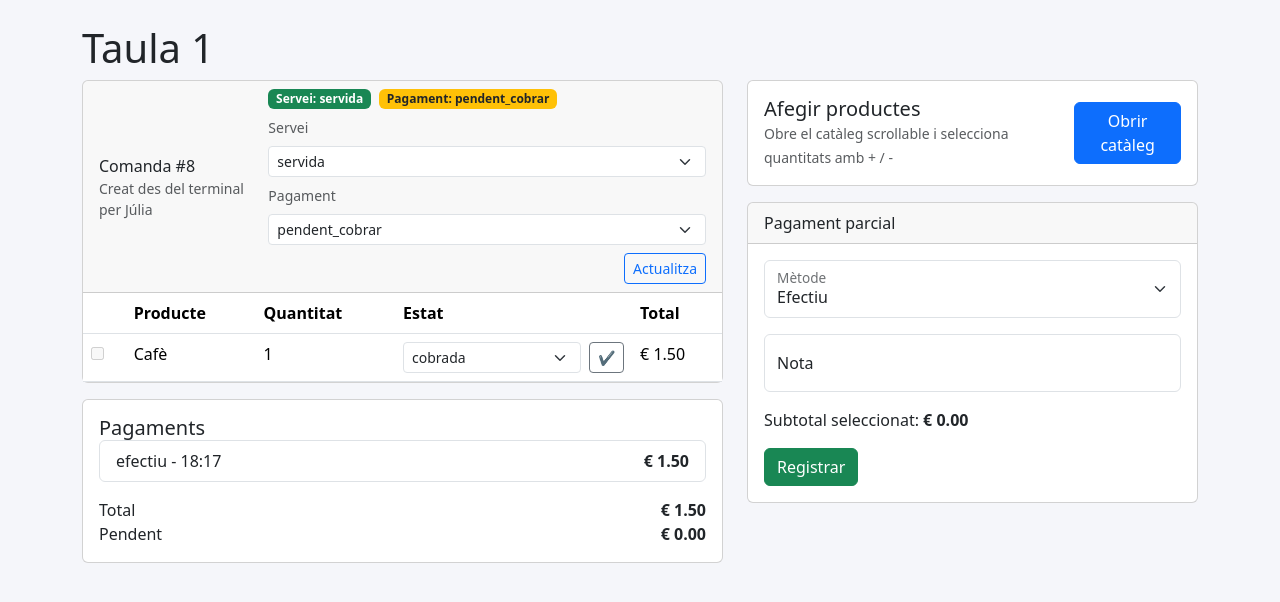
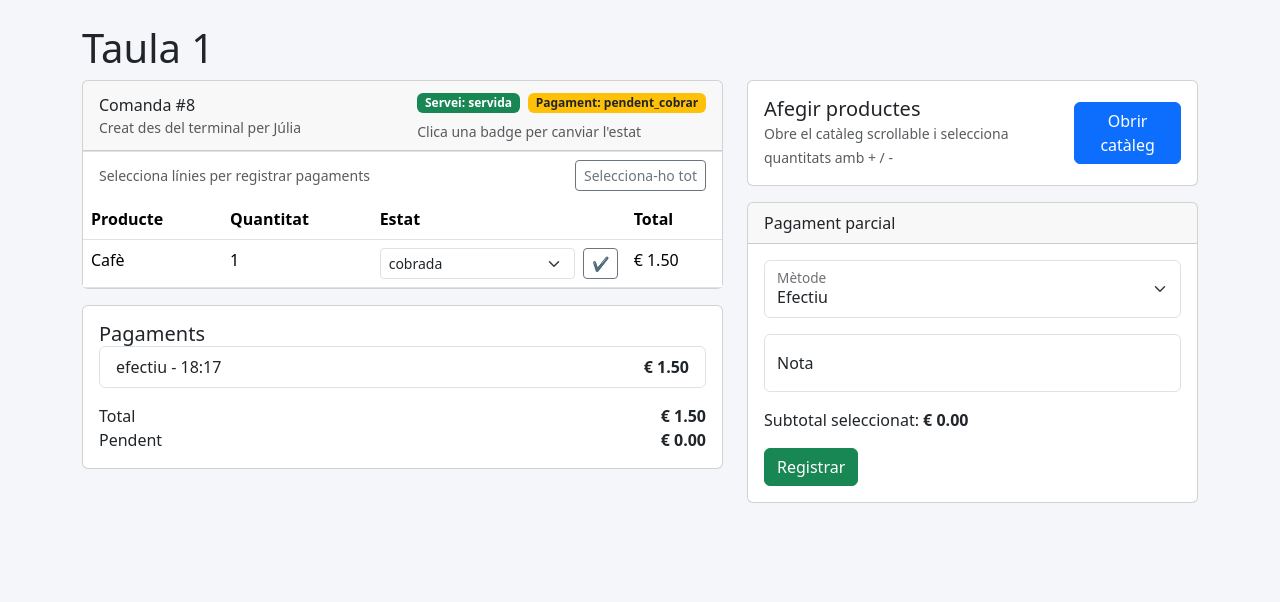
Before and after one commit to djmon666/BarQuina, a Flask app: page /tables/1 in a window 1280 px wide. Shown: the part 56-658 px from the top of the page. Run offline with Flask 3, Linux system fonts and the light colour scheme; some libraries are stand-ins or nearby versions.

Commit message:
Selecció clicant les linies de taula

```diff
--- a/app/static/css/app.css
+++ b/app/static/css/app.css
@@ -45,6 +45,10 @@ body {
 .table-clickable tbody tr {
     cursor: pointer;
 }
+.table-clickable tbody tr .js-no-selection,
+.table-clickable tbody tr .js-no-selection * {
+    cursor: default;
+}
 .order-row-pending {
     background-color: #fbe2e2 !important;
 }
--- a/app/templates/orders/table_detail.html
+++ b/app/templates/orders/table_detail.html
@@ -13,36 +13,44 @@
                     {% endif %}
                 </div>
                 <div class="d-flex flex-column gap-2">
+                    {% set next_fulfillment = 'servida' if order.fulfillment_status.value != 'servida' else 'pendent_portar' %}
+                    {% set next_payment = 'cobrada' if order.payment_status.value != 'cobrada' else 'pendent_cobrar' %}
                     <div class="d-flex flex-wrap gap-2">
-                        <span class="badge {% if order.fulfillment_status.value == 'servida' %}bg-success{% else %}bg-danger{% endif %}">Servei: {{ order.fulfillment_status.value }}</span>
-                        <span class="badge {% if order.payment_status.value == 'cobrada' %}bg-success{% else %}bg-warning text-dark{% endif %}">Pagament: {{ order.payment_status.value }}</span>
+                        <form method="post" action="{{ url_for('orders.update_order_status', order_id=order.id) }}" class="m-0">
+                            <input type="hidden" name="fulfillment_status" value="{{ next_fulfillment }}">
+                            <button type="submit" class="badge border-0 {% if order.fulfillment_status.value == 'servida' %}bg-success{% else %}bg-danger{% endif %} status-toggle" title="Clica per alternar l'estat de servei">
+                                Servei: {{ order.fulfillment_status.value }}
+                            </button>
+                        </form>
+                        <form method="post" action="{{ url_for('orders.update_order_status', order_id=order.id) }}" class="m-0">
+                            <input type="hidden" name="payment_status" value="{{ next_payment }}">
+                            <button type="submit" class="badge border-0 {% if order.payment_status.value == 'cobrada' %}bg-success{% else %}bg-warning text-dark{% endif %} status-toggle" title="Clica per alternar l'estat de pagament">
+                                Pagament: {{ order.payment_status.value }}
+                            </button>
+                        </form>
                     </div>
-                    <form method="post" action="{{ url_for('orders.update_order_status', order_id=order.id) }}" class="d-flex flex-wrap gap-2">
-                        <label class="small text-muted mb-0">Servei</label>
-                        <select class="form-select form-select-sm" name="fulfillment_status">
-                            {% for status in fulfillment_statuses %}
-                            <option value="{{ status.value }}" {% if order.fulfillment_status == status %}selected{% endif %}>{{ status.value }}</option>
-                            {% endfor %}
-                        </select>
-                        <label class="small text-muted mb-0">Pagament</label>
-                        <select class="form-select form-select-sm" name="payment_status">
-                            {% for status in payment_statuses %}
-                            <option value="{{ status.value }}" {% if order.payment_status == status %}selected{% endif %}>{{ status.value }}</option>
-                            {% endfor %}
-                        </select>
-                        <button class="btn btn-sm btn-outline-primary ms-auto" type="submit">Actualitza</button>
-                    </form>
+                    <small class="text-muted">Clica una badge per canviar l'estat</small>
                 </div>
             </div>
+            <div class="d-flex justify-content-between align-items-center px-3 py-2 border-top">
+                <small class="text-muted mb-0">Selecciona línies per registrar pagaments</small>
+                <button class="btn btn-sm btn-outline-secondary" type="button" id="selectAllItems">Selecciona-ho tot</button>
+            </div>
             <div class="table-responsive">
-                <table class="table mb-0">
+                <table class="table table-clickable mb-0">
                     <thead>
-                        <tr><th></th><th>Producte</th><th>Quantitat</th><th>Estat</th><th>Total</th></tr>
+                        <tr>
+                            <th class="d-none"></th>
+                            <th>Producte</th>
+                            <th>Quantitat</th>
+                            <th>Estat</th>
+                            <th>Total</th>
+                        </tr>
                     </thead>
                     <tbody>
                     {% for item in order.items %}
-                        <tr>
-                            <td>
+                        <tr class="js-item-row" data-item-id="{{ item.id }}" role="button" aria-pressed="false">
+                            <td class="d-none">
                                 <input
                                     type="checkbox"
                                     name="item_ids"
@@ -55,7 +63,7 @@
                             </td>
                             <td>{{ item.product.name }}</td>
                             <td>{{ item.quantity }}</td>
-                            <td>
+                            <td class="js-no-selection">
                                 <form method="post" action="{{ url_for('orders.update_item_status', order_id=order.id, item_id=item.id) }}" class="d-flex gap-2">
                                     <select class="form-select form-select-sm" name="status">
                                         {% for status in item_statuses %}
@@ -178,18 +186,91 @@
 {% endblock %}
 {% block scripts %}
 <script>
-const checkboxes = document.querySelectorAll('.js-item');
+const checkboxes = Array.from(document.querySelectorAll('.js-item'));
 const output = document.getElementById('selectedTotal');
+const selectAllButton = document.getElementById('selectAllItems');
+
+const enabledCheckboxes = () => checkboxes.filter((cb) => !cb.disabled);
+
 function updateSubtotal() {
     let total = 0;
-    checkboxes.forEach(cb => {
+    checkboxes.forEach((cb) => {
         if (cb.checked && !cb.disabled) {
             total += parseFloat(cb.dataset.price);
         }
     });
-    output.textContent = `€ ${total.toFixed(2)}`;
+    if (output) {
+        output.textContent = `€ ${total.toFixed(2)}`;
+    }
+    refreshSelectAllLabel();
 }
-checkboxes.forEach(cb => cb.addEventListener('change', updateSubtotal));
+function syncRowState(cb) {
+    const row = cb.closest('.js-item-row');
+    if (!row) return;
+    const isActive = cb.checked && !cb.disabled;
+    row.classList.toggle('table-active', isActive);
+    row.setAttribute('aria-pressed', isActive ? 'true' : 'false');
+}
+function areAllSelected() {
+    const enabled = enabledCheckboxes();
+    if (!enabled.length) {
+        return false;
+    }
+    return enabled.every((cb) => cb.checked);
+}
+function refreshSelectAllLabel() {
+    if (!selectAllButton) return;
+    const allSelected = areAllSelected();
+    selectAllButton.textContent = allSelected ? 'Desselecciona-ho tot' : 'Selecciona-ho tot';
+    selectAllButton.setAttribute('aria-pressed', allSelected ? 'true' : 'false');
+}
+
+checkboxes.forEach((cb) => {
+    cb.addEventListener('change', () => {
+        syncRowState(cb);
+        updateSubtotal();
+    });
+    syncRowState(cb);
+});
+
+const itemRows = Array.from(document.querySelectorAll('.js-item-row'));
+function normalizeTarget(target) {
+    if (target && target.nodeType !== 1) {
+        return target.parentElement || null;
+    }
+    return target;
+}
+function isInteractive(target) {
+    const el = normalizeTarget(target);
+    return Boolean(el && el.closest('button, select, form, a, textarea, label, input'));
+}
+itemRows.forEach((row) => {
+    row.addEventListener('click', (event) => {
+        if (isInteractive(event.target)) {
+            return;
+        }
+        const checkbox = row.querySelector('.js-item');
+        if (!checkbox || checkbox.disabled) {
+            return;
+        }
+        checkbox.checked = !checkbox.checked;
+        syncRowState(checkbox);
+        updateSubtotal();
+    });
+});
+
+if (selectAllButton) {
+    selectAllButton.addEventListener('click', () => {
+        const shouldSelectAll = !areAllSelected();
+        checkboxes.forEach((cb) => {
+            if (cb.disabled) return;
+            cb.checked = shouldSelectAll;
+            syncRowState(cb);
+        });
+        updateSubtotal();
+    });
+}
+
 updateSubtotal();
 </script>
 {% if order %}
```
Also changed, not shown: barquina.db.
